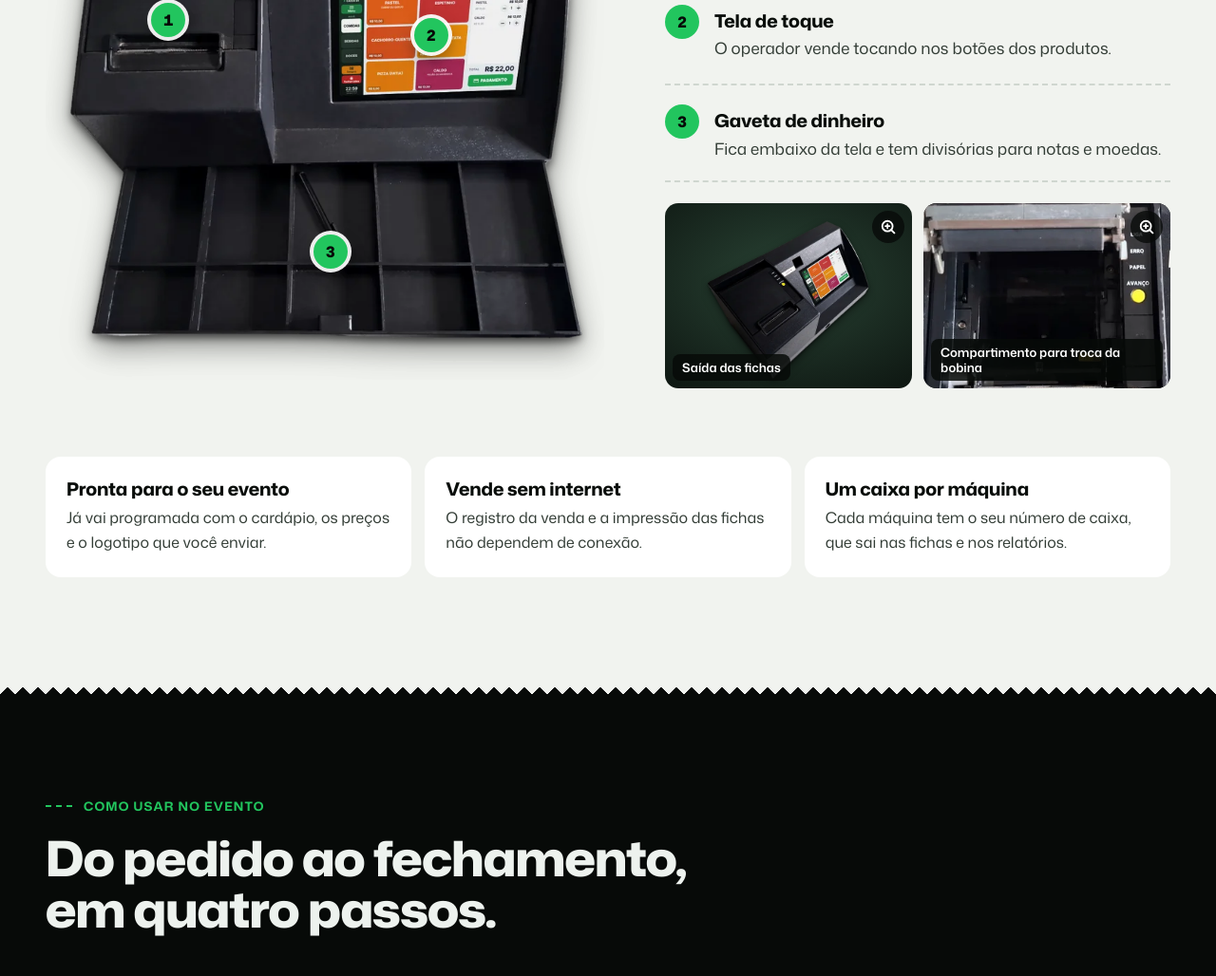
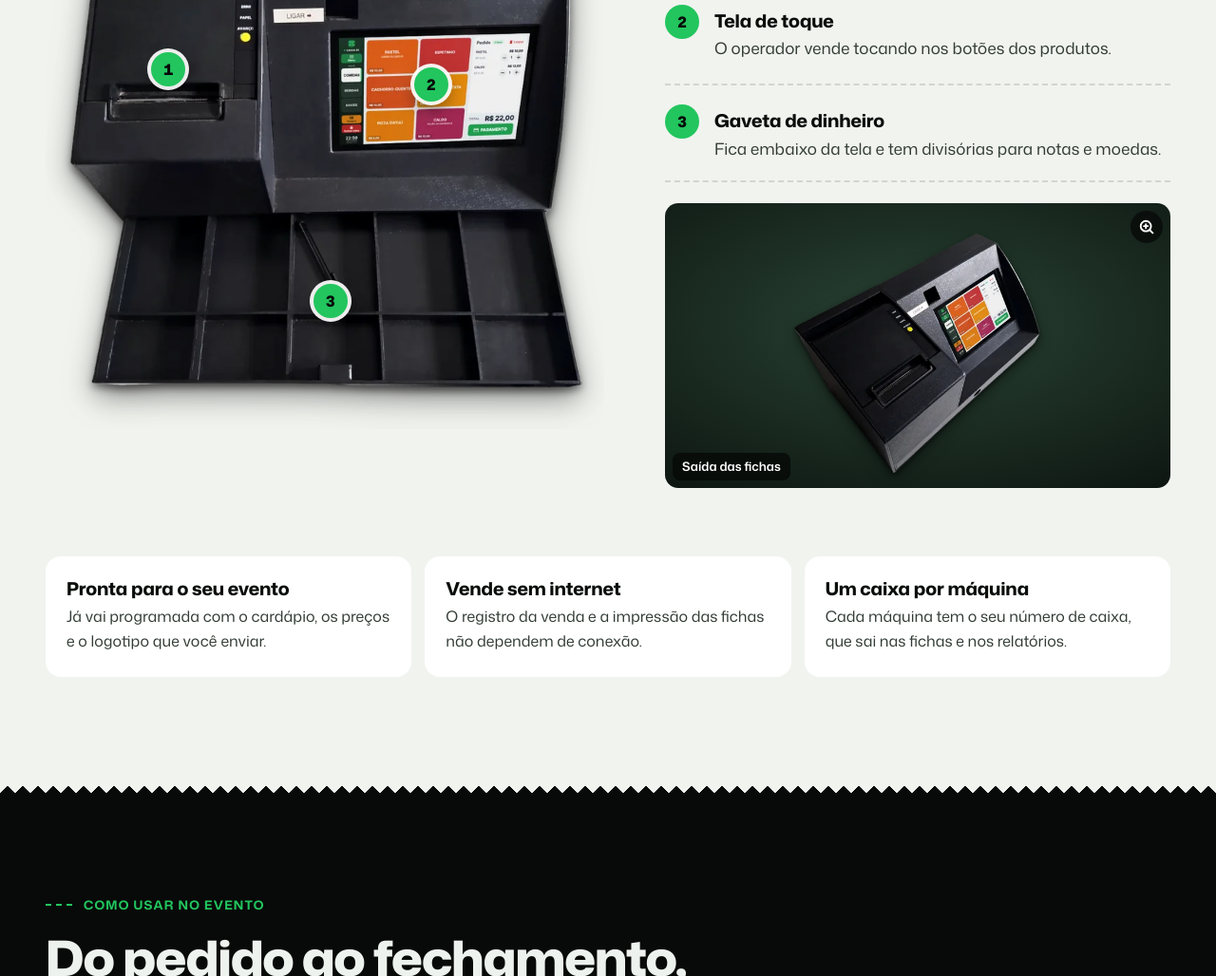
Before and after one commit to RafaelTessaro/BCFichas_Site, a plain HTML site: page site/index.html in a window 1280 px wide. Shown: the part 1711-2739 px from the top of the page at 95% size. Drawn offline with Linux system fonts and the light colour scheme.

Commit message:
Retira a foto da impressora aberta
A pedido do responsável. A foto da saída das fichas passa a ocupar
a largura da coluna, com o tamanho de arquivo certo para o espaço
em que aparece.

Co-Authored-By: Claude Fable 5.2 <noreply@anthropic.com>
Claude-Session: https://claude.ai/code/session_01Jb1gVohqprNRxVwLM3BG3P

```diff
--- a/site/css/site.css
+++ b/site/css/site.css
@@ -361,15 +361,14 @@ p { text-wrap: pretty; }
 .anatomia__lista p { color: var(--tinta-2); }
 
 .anatomia__lado { display: grid; gap: 22px; min-width: 0; }
-.galeria { display: grid; grid-template-columns: repeat(2, minmax(0, 1fr)); gap: 12px; }
 .foto {
-  position: relative; display: block; overflow: hidden; aspect-ratio: 4 / 3; border-radius: 14px;
+  position: relative; display: block; overflow: hidden; aspect-ratio: 16 / 9; border-radius: 14px;
   background: var(--tinta); color: var(--branco); text-decoration: none;
 }
 .foto img { width: 100%; height: 100%; object-fit: cover; object-position: 50% 30%; transition: scale .3s ease; }
 .foto:hover img { scale: 1.04; }
-.foto--escura { background: radial-gradient(90% 80% at 50% 42%, #2a4435 0%, #0b120e 100%); }
-.foto--escura img { object-fit: contain; padding: 6% 8% 0; }
+.foto--escura { display: grid; place-items: end center; padding: 5% 8% 0; background: radial-gradient(90% 80% at 50% 42%, #2a4435 0%, #0b120e 100%); }
+.foto--escura img { width: auto; max-width: 100%; height: 100%; min-height: 0; object-fit: contain; }
 .foto__legenda {
   position: absolute; left: 8px; bottom: 8px; max-width: calc(100% - 16px);
   padding: 6px 10px; border-radius: 8px; background: rgba(7, 10, 8, 0.84);
--- a/site/index.html
+++ b/site/index.html
@@ -29,7 +29,7 @@
 <link rel="preload" as="image" type="image/webp" fetchpriority="high"
       imagesrcset="img/maquina/maquina-frente-520.webp?v=2 520w, img/maquina/maquina-frente-800.webp?v=2 800w, img/maquina/maquina-frente-1200.webp?v=2 1200w"
       imagesizes="(min-width: 1000px) 50vw, 92vw">
-<link rel="stylesheet" href="css/site.css?v=4">
+<link rel="stylesheet" href="css/site.css?v=5">
 
 <script type="application/ld+json">
 {
@@ -286,24 +286,14 @@
           </li>
         </ol>
 
-        <ul class="galeria" role="list" aria-label="Mais fotos da máquina">
-          <li>
-            <a class="foto foto--escura" href="img/maquina/maquina-impressora-1100.webp?v=2" data-amplia data-legenda="Lado da impressora, com a saída das fichas.">
-              <img src="img/maquina/maquina-impressora-480.webp?v=2" width="480" height="469" loading="lazy" decoding="async"
-                   alt="A máquina vista pelo lado da impressora, com a saída das fichas em primeiro plano e a tela ligada ao fundo.">
-              <span class="foto__legenda">Saída das fichas</span>
-              <svg class="i foto__lupa" aria-hidden="true"><use href="#i-lupa"/></svg>
-            </a>
-          </li>
-          <li>
-            <a class="foto" href="img/maquina/impressora-aberta-560.webp?v=2" data-amplia data-legenda="Compartimento para troca da bobina.">
-              <img src="img/maquina/impressora-aberta-380.webp?v=2" width="380" height="560" loading="lazy" decoding="async"
-                   alt="Impressora da máquina com a tampa aberta, mostrando o compartimento da bobina de papel e as luzes Liga, Erro e Papel.">
-              <span class="foto__legenda">Compartimento para troca da bobina</span>
-              <svg class="i foto__lupa" aria-hidden="true"><use href="#i-lupa"/></svg>
-            </a>
-          </li>
-        </ul>
+        <a class="foto foto--escura" href="img/maquina/maquina-impressora-1100.webp?v=2" data-amplia data-legenda="Lado da impressora, com a saída das fichas.">
+          <img src="img/maquina/maquina-impressora-760.webp?v=2"
+               srcset="img/maquina/maquina-impressora-480.webp?v=2 480w, img/maquina/maquina-impressora-760.webp?v=2 760w, img/maquina/maquina-impressora-1100.webp?v=2 1100w"
+               sizes="(min-width: 1000px) 22vw, 52vw" width="1100" height="1075" loading="lazy" decoding="async"
+               alt="A máquina vista pelo lado da impressora, com a saída das fichas em primeiro plano e a tela ligada ao fundo.">
+          <span class="foto__legenda">Saída das fichas</span>
+          <svg class="i foto__lupa" aria-hidden="true"><use href="#i-lupa"/></svg>
+        </a>
       </div>
     </div>
 
```
Also changed, not shown: site/404.html (+1 -1 lines), docs/previa/previa-celular.jpg, docs/previa/previa-computador.jpg, site/img/maquina/impressora-aberta-380.webp (deleted), site/img/maquina/impressora-aberta-560.webp (deleted), 3 other files.
